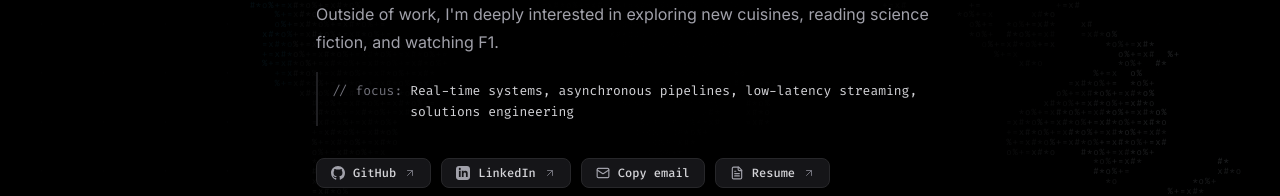
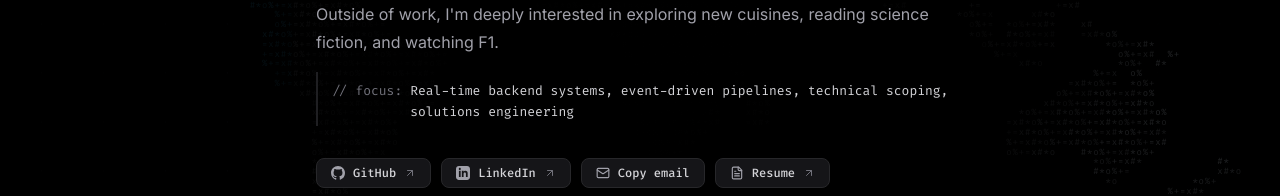
Before and after one commit to tejasdu/tejasdu.github.io, a React (Vite) app: page / in a window 1280 px wide. Shown: the part 396-592 px from the top of the page. Built offline with nearby package versions, Linux system fonts and the light colour scheme.

Commit message:
Update focus ledger to Option 2: Real-time backend systems, event-driven pipelines, technical scoping, solutions engineering

```diff
--- a/src/components/Hero/MinimalHero.jsx
+++ b/src/components/Hero/MinimalHero.jsx
@@ -96,7 +96,7 @@ export default function MinimalHero({ personal }) {
           <div className="flex items-baseline gap-2">
             <span className="text-zinc-500 whitespace-nowrap select-none">//&nbsp;focus:</span>
             <span className="text-zinc-300 leading-relaxed">
-              Real-time systems, asynchronous pipelines, low-latency streaming, solutions engineering
+              Real-time backend systems, event-driven pipelines, technical scoping, solutions engineering
             </span>
           </div>
         </div>
```
